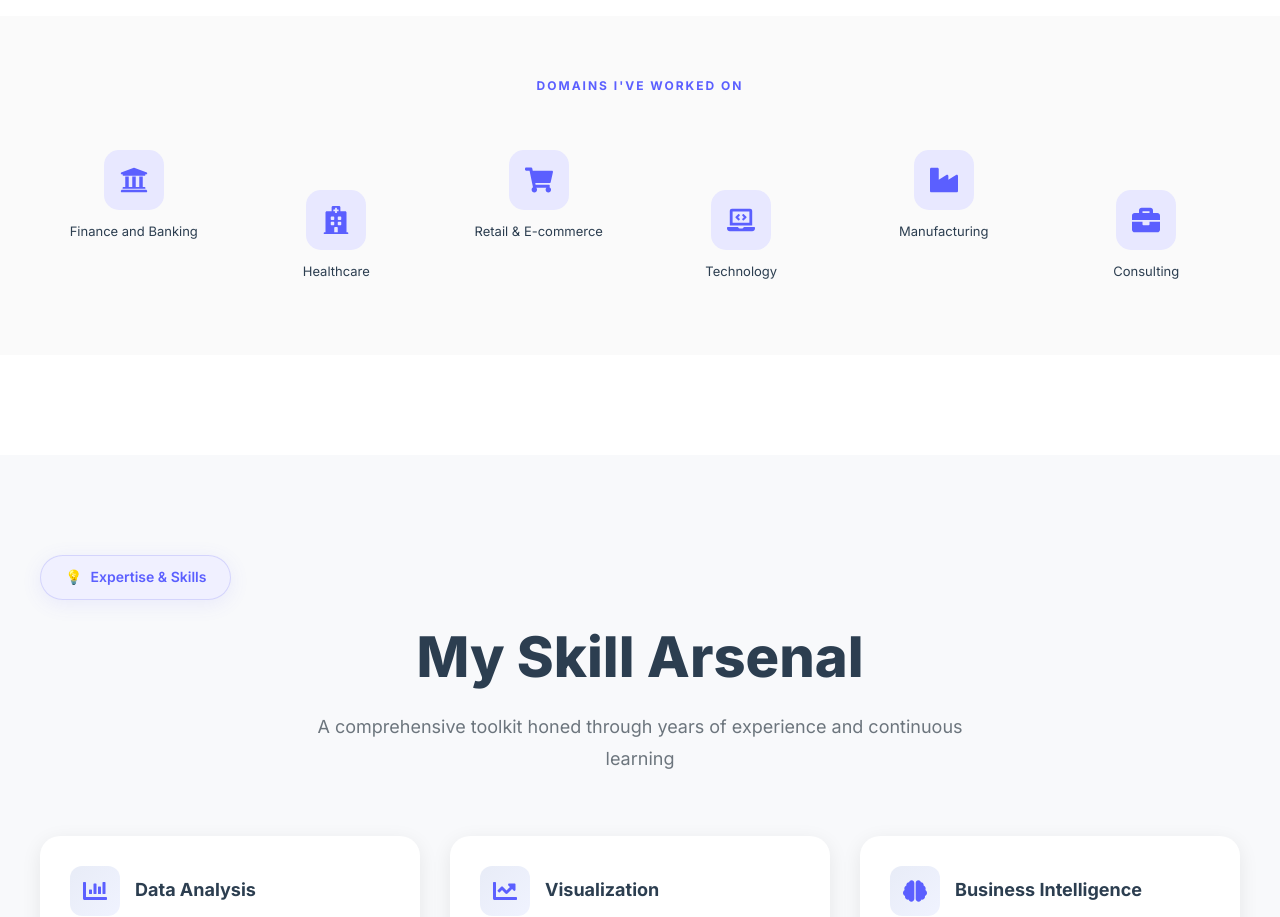
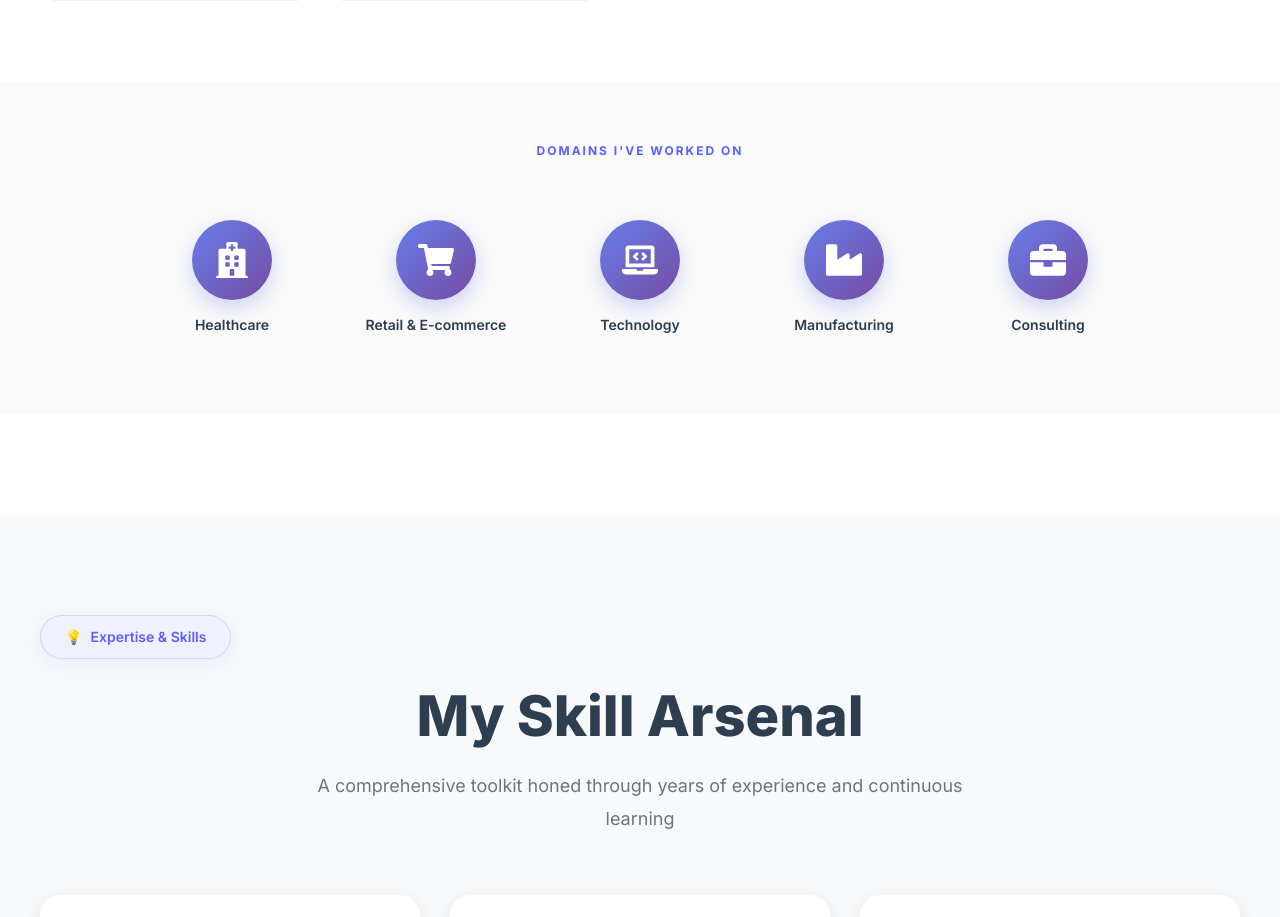
Before and after one commit to souvik-me/portfolio-website-me, a React (Vite) app: page / in a window 1280 px wide. Shown: the part 1880-2797 px from the top of the page. Built offline with nearby package versions, Linux system fonts and the light colour scheme.

Commit message:
featured project

```diff
--- a/src/components/About.css
+++ b/src/components/About.css
@@ -90,34 +90,21 @@
 
 .domains-grid {
   display: grid;
-  grid-template-columns: repeat(6, 1fr);
-  gap: 20px 15px;
-  max-width: 1200px;
+  grid-template-columns: repeat(5, 1fr);
+  gap: 30px 20px;
+  max-width: 1000px;
   margin: 0 auto;
-  align-items: start;
+  align-items: center;
 }
 
 .domain-card {
   display: flex;
   flex-direction: column;
   align-items: center;
-  gap: 12px;
-  padding: 15px 10px;
-  transition: transform 0.3s ease;
-}
-
-/* Staggered layout - top row */
-.domain-card:nth-child(1),
-.domain-card:nth-child(3),
-.domain-card:nth-child(5) {
+  gap: 15px;
+  padding: 20px 10px;
+  transition: all 0.3s ease;
   margin-top: 0;
-}
-
-/* Staggered layout - bottom row */
-.domain-card:nth-child(2),
-.domain-card:nth-child(4),
-.domain-card:nth-child(6) {
-  margin-top: 40px;
 }
 
 .domain-card:hover {
@@ -125,37 +112,65 @@
 }
 
 .domain-icon {
-  width: 60px;
-  height: 60px;
-  background: #e8e8ff;
-  border-radius: 15px;
+  width: 80px;
+  height: 80px;
+  background: linear-gradient(135deg, #667eea 0%, #764ba2 100%);
+  border-radius: 50%;
   display: flex;
   align-items: center;
   justify-content: center;
-  transition: all 0.3s ease;
+  transition: all 0.4s cubic-bezier(0.175, 0.885, 0.32, 1.275);
+  box-shadow: 0 8px 20px rgba(102, 126, 234, 0.3);
+  position: relative;
+  overflow: hidden;
+}
+
+.domain-icon::before {
+  content: '';
+  position: absolute;
+  top: 0;
+  left: 0;
+  width: 100%;
+  height: 100%;
+  background: linear-gradient(135deg, rgba(255, 255, 255, 0.3) 0%, rgba(255, 255, 255, 0) 100%);
+  border-radius: 50%;
+  opacity: 0;
+  transition: opacity 0.3s ease;
+}
+
+.domain-card:hover .domain-icon::before {
+  opacity: 1;
 }
 
 .domain-card:hover .domain-icon {
-  background: var(--primary-color);
+  transform: scale(1.15) rotate(5deg);
+  box-shadow: 0 12px 30px rgba(102, 126, 234, 0.5);
+}
+
+.domain-icon svg {
+  font-size: 36px;
+  color: white;
+  transition: all 0.3s ease;
+  position: relative;
+  z-index: 1;
+}
+
+.domain-card:hover .domain-icon svg {
   transform: scale(1.1);
 }
 
-.domain-icon svg {
-  font-size: 28px;
-  color: var(--primary-color);
-  transition: color 0.3s ease;
-}
-
-.domain-card:hover .domain-icon svg {
-  color: white;
-}
-
 .domain-card p {
-  font-size: 13px;
+  font-size: 14px;
+  font-weight: 600;
   color: var(--text-dark);
   text-align: center;
   line-height: 1.4;
   margin: 0;
+  transition: color 0.3s ease;
+}
+
+.domain-card:hover p {
+  color: var(--primary-color);
 }
 
 .about-image {
@@ -212,33 +227,21 @@
 
   .domains-grid {
     grid-template-columns: repeat(3, 1fr);
-    gap: 15px 10px;
+    gap: 20px 15px;
   }
 
   .domain-card {
     padding: 10px 5px;
-  }
-
-  /* Adjust staggered layout for mobile */
-  .domain-card:nth-child(1),
-  .domain-card:nth-child(3),
-  .domain-card:nth-child(5) {
     margin-top: 0;
   }
 
-  .domain-card:nth-child(2),
-  .domain-card:nth-child(4),
-  .domain-card:nth-child(6) {
-    margin-top: 25px;
-  }
-
   .domain-icon {
-    width: 50px;
-    height: 50px;
+    width: 65px;
+    height: 65px;
   }
 
   .domain-icon svg {
-    font-size: 22px;
+    font-size: 28px;
   }
 
   .domain-card p {
--- a/src/components/About.jsx
+++ b/src/components/About.jsx
@@ -1,5 +1,5 @@
 import React from 'react'
-import { FaCheckCircle, FaBolt, FaUsers, FaAward, FaUniversity, FaHospital, FaShoppingCart, FaLaptopCode, FaIndustry, FaBriefcase } from 'react-icons/fa'
+import { FaCheckCircle, FaBolt, FaUsers, FaAward, FaHospital, FaShoppingCart, FaLaptopCode, FaIndustry, FaBriefcase } from 'react-icons/fa'
 import './About.css'
 
 const About = () => {
@@ -79,12 +79,6 @@ const About = () => {
         <div className="domains-grid">
           <div className="domain-card">
             <div className="domain-icon">
-              <FaUniversity />
-            </div>
-            <p>Finance and Banking</p>
-          </div>
-          <div className="domain-card">
-            <div className="domain-icon">
               <FaHospital />
             </div>
             <p>Healthcare</p>
--- a/src/components/Hero.jsx
+++ b/src/components/Hero.jsx
@@ -29,8 +29,7 @@ const Hero = () => {
           </h1>
 
           <p className="hero-description">
-            Business Analyst specializing in turning complex data into clear,
-            actionable strategies that drive measurable business growth.
+            Driven by curiosity and a love for problem-solving, I bridge business needs with intelligent, data-backed solutions. I thrive on simplifying tough workflows, enhancing user experiences, and crafting strategies that deliver measurable impact.
           </p>
 
           <div className="hero-buttons">
--- a/src/components/Projects.jsx
+++ b/src/components/Projects.jsx
@@ -115,7 +115,7 @@ const Projects = () => {
         </div>
 
         <h2 className="section-title">
-          Featured <span className="gradient-text">Projects</span>
+          <span className="gradient-text">Featured Projects</span>
         </h2>
 
         <p className="section-subtitle">
--- a/src/components/Skills.css
+++ b/src/components/Skills.css
@@ -162,59 +162,42 @@
 }
 
 .tools-grid-skills {
-  display: grid;
-  grid-template-columns: repeat(5, 1fr);
-  gap: 20px;
+  display: flex;
+  flex-wrap: wrap;
+  gap: 15px;
+  justify-content: center;
   margin-bottom: 40px;
 }
 
 .tool-card {
   display: flex;
-  flex-direction: column;
   align-items: center;
-  gap: 12px;
-  padding: 20px;
-  background: white;
-  border: 2px solid #f0f0f0;
-  border-radius: 15px;
+  justify-content: center;
+  padding: 12px 24px;
+  background: #f0f0ff;
+  border: 2px solid transparent;
+  border-radius: 50px;
   transition: all 0.3s ease;
 }
 
 .tool-card:hover {
   border-color: var(--primary-color);
-  transform: translateY(-5px);
-  box-shadow: 0 10px 30px rgba(0, 0, 0, 0.1);
-}
-
-/* Bubble-like styling for tool icons */
-.tool-icon {
-  font-size: 35px;
-  display: flex;
-  align-items: center;
-  justify-content: center;
-  width: 80px;
-  height: 80px;
   background: white;
-  border-radius: 50%;
-  box-shadow: 0 5px 15px rgba(0, 0, 0, 0.08);
-  transition: all 0.3s ease;
-  border: 1px solid #f0f0f0;
-  margin-bottom: 5px;
-}
-
-.tool-card:hover .tool-icon {
-  transform: translateY(-5px) scale(1.1);
-  box-shadow: 0 8px 25px rgba(0, 0, 0, 0.15);
-  border-color: var(--primary-color);
-  color: var(--primary-color);
+  transform: translateY(-2px);
+  box-shadow: 0 5px 15px rgba(0, 0, 0, 0.1);
 }
 
 .tool-card p {
   font-size: 14px;
-  font-weight: 500;
-  color: var(--text-dark);
+  font-weight: 600;
+  color: var(--primary-color);
   text-align: center;
   margin: 0;
+  white-space: nowrap;
+}
+
+.tool-card:hover p {
+  color: var(--primary-color);
 }
 
 @media (max-width: 968px) {
@@ -223,18 +206,11 @@
   }
 
   .tools-grid-skills {
-    grid-template-columns: repeat(2, 1fr);
-    gap: 15px;
+    gap: 12px;
   }
 
   .tool-card {
-    padding: 15px;
-  }
-
-  .tool-icon {
-    font-size: 32px;
-    width: 60px;
-    height: 60px;
+    padding: 10px 20px;
   }
 
   .tool-card p {
--- a/src/components/Skills.jsx
+++ b/src/components/Skills.jsx
@@ -145,7 +145,7 @@ const Skills = () => {
           ))}
         </div>
 
-        <div className="certifications">
+        {/* <div className="certifications">
           <h3>Certifications</h3>
           <div className="cert-list">
             {certifications.map((cert, index) => (
@@ -154,96 +154,76 @@ const Skills = () => {
               </div>
             ))}
           </div>
-        </div>
+        </div> */}
 
         <div className="tools-section">
           <h3>Tools I'm Using</h3>
           <div className="tools-grid-skills">
             {/* Business Analysis Tools */}
             <div className="tool-card">
-              <div className="tool-icon">📊</div>
               <p>Power BI</p>
             </div>
             <div className="tool-card">
-              <div className="tool-icon">📈</div>
               <p>Tableau</p>
             </div>
             <div className="tool-card">
-              <div className="tool-icon">📗</div>
               <p>Excel</p>
             </div>
             <div className="tool-card">
-              <div className="tool-icon">📐</div>
               <p>Visio</p>
             </div>
             <div className="tool-card">
-              <div className="tool-icon">🎨</div>
               <p>Lucidchart</p>
             </div>
 
             {/* Project Management Tools */}
             <div className="tool-card">
-              <div className="tool-icon">◆</div>
               <p>Jira</p>
             </div>
             <div className="tool-card">
-              <div className="tool-icon">⚪</div>
               <p>Asana</p>
             </div>
             <div className="tool-card">
-              <div className="tool-icon">📋</div>
               <p>Trello</p>
             </div>
             <div className="tool-card">
-              <div className="tool-icon">📅</div>
               <p>Monday.com</p>
             </div>
             <div className="tool-card">
-              <div className="tool-icon">✓</div>
               <p>ClickUp</p>
             </div>
 
             {/* Other Tools */}
             <div className="tool-card">
-              <div className="tool-icon">🎨</div>
               <p>Figma</p>
             </div>
             <div className="tool-card">
-              <div className="tool-icon">🖼️</div>
               <p>Miro</p>
             </div>
             <div className="tool-card">
-              <div className="tool-icon">📝</div>
               <p>Confluence</p>
             </div>
             <div className="tool-card">
-              <div className="tool-icon">💬</div>
               <p>Slack</p>
             </div>
             <div className="tool-card">
-              <div className="tool-icon">📓</div>
               <p>Notion</p>
             </div>
 
             {/* AI Tools */}
             <div className="tool-card">
-              <div className="tool-icon">🤖</div>
               <p>ChatGPT</p>
             </div>
             <div className="tool-card">
-              <div className="tool-icon">💻</div>
               <p>GitHub Copilot</p>
             </div>
             <div className="tool-card">
-              <div className="tool-icon">🧠</div>
               <p>Claude</p>
             </div>
             <div className="tool-card">
-              <div className="tool-icon">✨</div>
               <p>Gemini</p>
             </div>
             <div className="tool-card">
-              <div className="tool-icon">🎨</div>
               <p>Midjourney</p>
             </div>
           </div>
```
